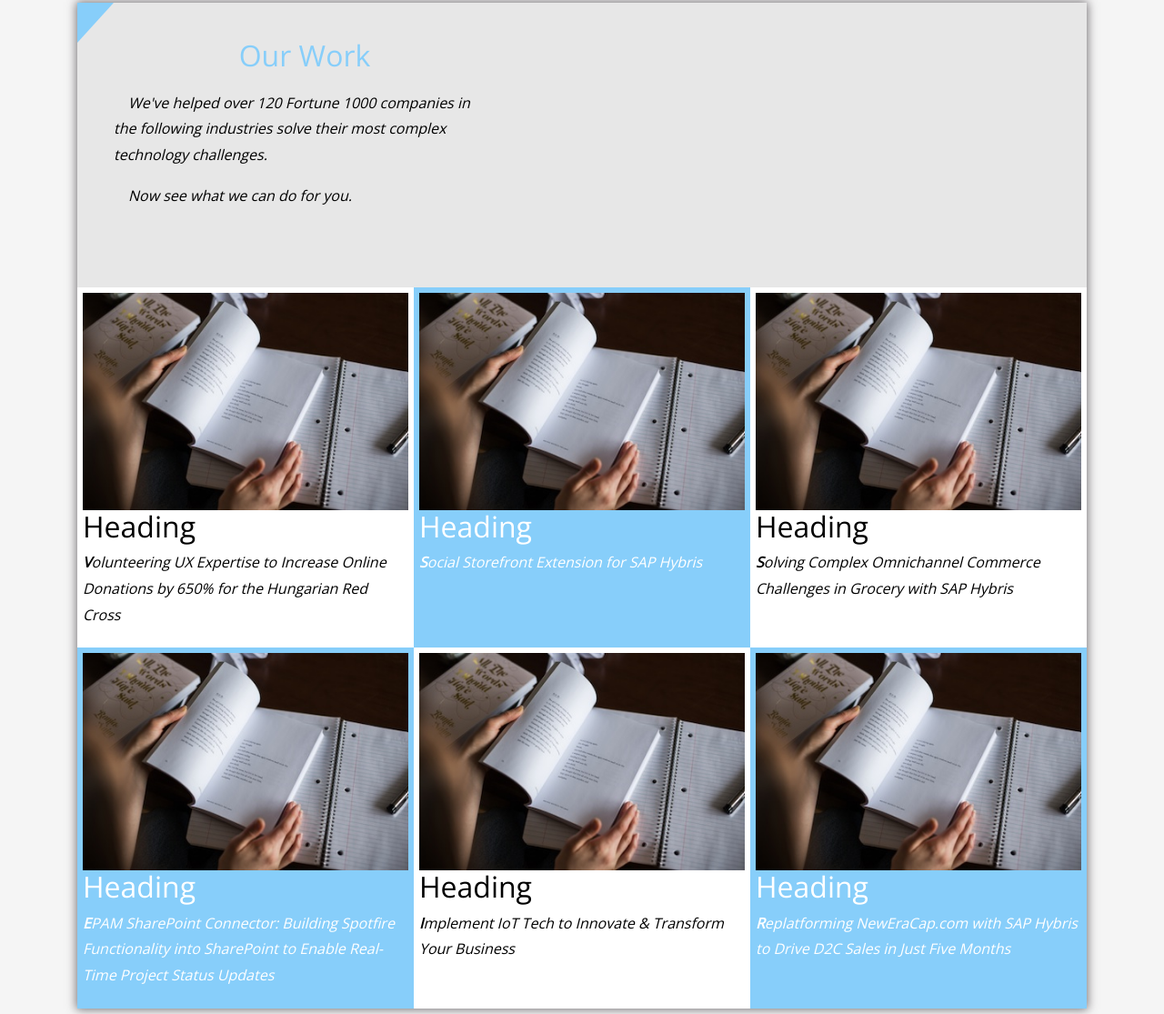
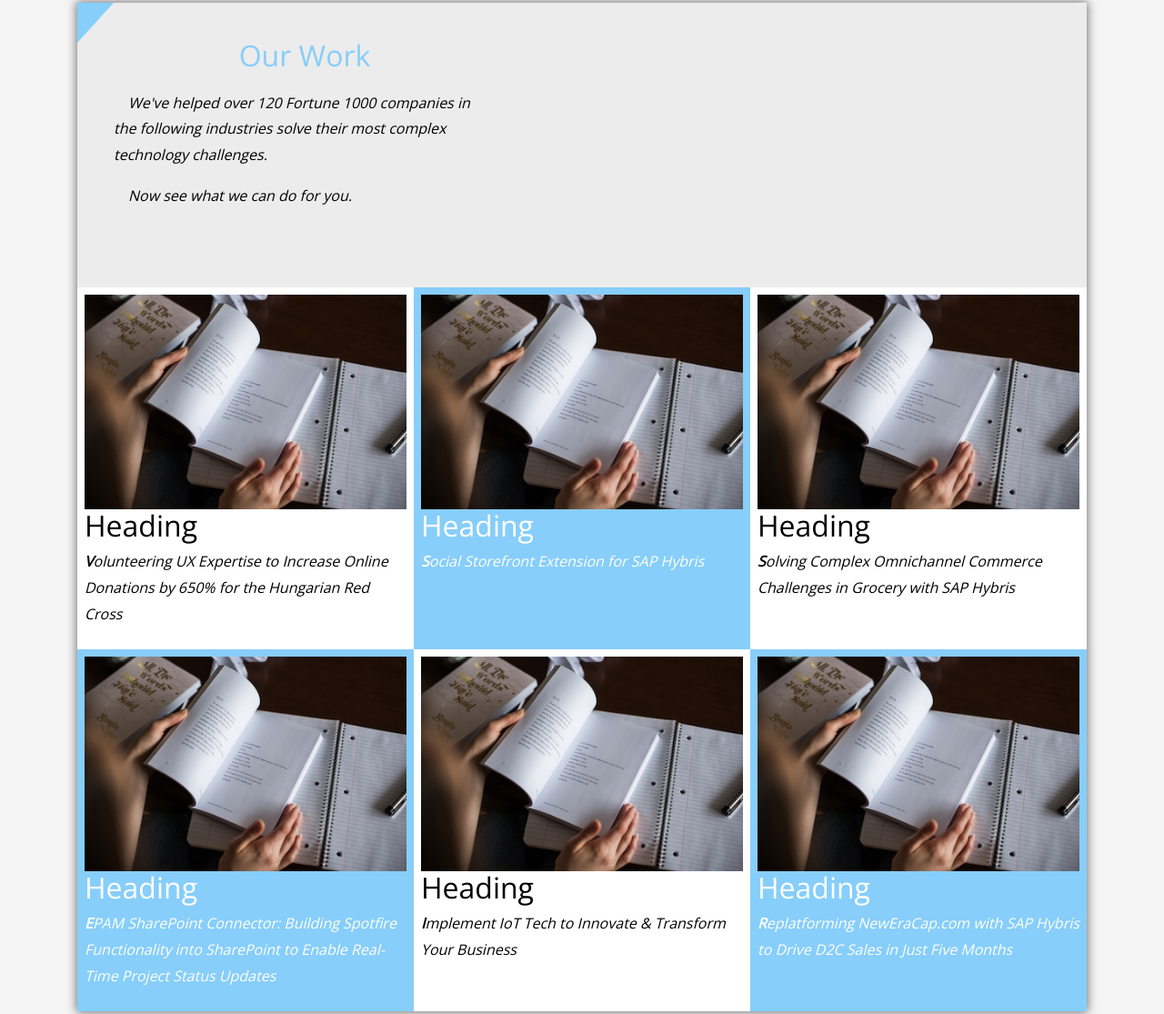
Before and after one commit to alla-r/FL-13, a plain HTML site: page FL13_HW2/homework/index.html in a window 1280 px wide. Shown: the part 2580-3695 px from the top of the page at 91% size. Drawn offline with nearby package versions, Linux system fonts and the light colour scheme.

Commit message:
final hw2

```diff
--- a/FL13_HW2/homework/css/style.css
+++ b/FL13_HW2/homework/css/style.css
@@ -71,7 +71,7 @@
 }
 
 section {
-  background-color: rgb(231, 231, 231);
+  background-color: rgb(236, 236, 236);
 }
 
 .tm-main-nav,
@@ -169,7 +169,7 @@ h2 + p,
 }
 
 .blocks .gallery-container li {
-  padding: 6px;
+  padding: 8px;
 
 }
 
@@ -225,11 +225,12 @@ h2 + p,
  color: lightskyblue;
  background-color: #fff;
  border-radius: 0;
- border: 2px solid lightseagreen;
+ border: 2px solid lightskyblue;
  padding: 0.5rem 2.5rem;
 }
 
 #contact .submit-btn:hover {
   color: #fff;
   background-color: lightseagreen;
+  border: 2px solid lightseagreen;
 }
```
